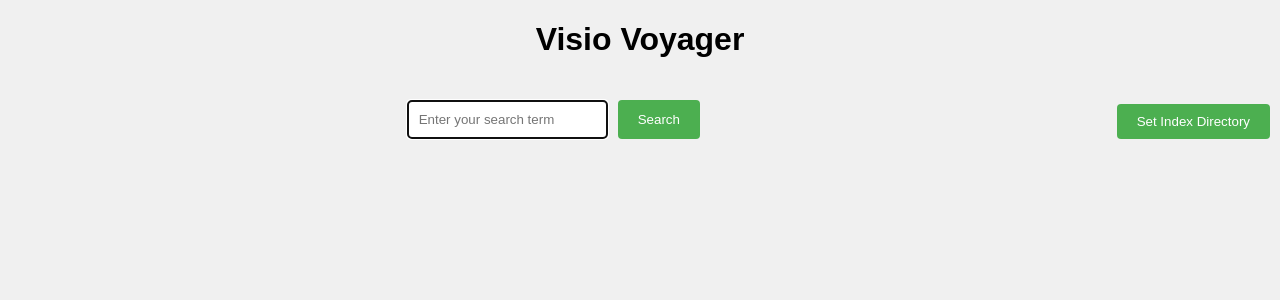
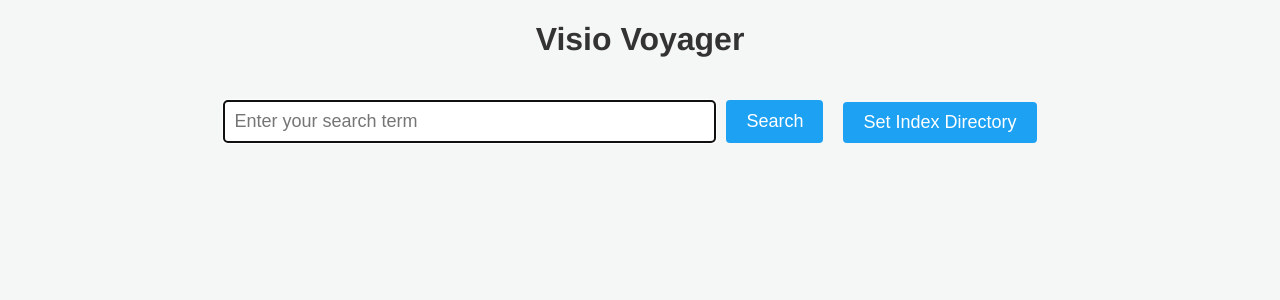
Before and after one commit to spartanhaden/visio-voyager, a FastAPI app: page / in a window 1280 px wide. Shown: the top 300 px of the page. Run offline with FastAPI, Linux system fonts and the light colour scheme.

Commit message:
improve styling

```diff
--- a/static/css/style.css
+++ b/static/css/style.css
@@ -1,70 +1,85 @@
 body {
     justify-content: center;
     margin: 0;
-    background-color: #f0f0f0;
-    font-family: Arial, sans-serif;
+    background-color: #f4f7f6;
+    font-family: 'Helvetica Neue', sans-serif;
 }
 
 h1 {
     text-align: center;
+    color: #333;
 }
 
 .inputBar {
     display: flex;
     justify-content: center;
     padding: 20px 0;
-    /* flex-direction: column; */
-    /* width: 100%; */
 }
 
 #searchForm {
     display: flex;
     justify-content: center;
     flex-grow: 1;
+    max-width: 600px;
 }
 
 #directoryPickerButton {
     align-self: flex-end;
-    margin: 0 10px;
+    margin: 0 20px;
 }
 
 input[type=text] {
+    font-size: 18px;
     padding: 10px;
-    border: 2px solid #ccc;
+    border: 1px solid #ccc;
     border-radius: 4px;
+    width: 100%;
 }
 
 button {
-    background-color: #4CAF50;
+    font-size: 18px;
+    background-color: #1DA1F2;
     color: white;
     padding: 10px 20px;
     margin-left: 10px;
     border: none;
     border-radius: 4px;
     cursor: pointer;
+    transition: background-color 0.3s;
 }
 
 button:hover {
-    background-color: #45a049;
+    background-color: #0c85d0;
 }
 
 #imageContainer {
     display: grid;
     grid-template-columns: repeat(auto-fill, minmax(250px, 1fr));
-    gap: 10px;
-    padding: 10px;
-    width: 80%;
+    gap: 20px;
+    padding: 20px;
+    width: calc(100% - 40px);
     margin: 0 auto;
 }
 
 .card {
-    border: 1px solid #ccc;
-    border-radius: 5px;
-    padding: 10px;
+    display: flex;
+    flex-direction: column;
+    align-items: center;
+    justify-content: center;
+    border: 1px solid #ddd;
+    border-radius: 10px;
+    padding: 15px;
     text-align: center;
+    transition: box-shadow 0.3s;
+    box-shadow: 0 4px 6px rgba(0, 0, 0, 0.1);
 }
 
 .card img {
     max-width: 100%;
     height: auto;
+    border-radius: 5px;
 }
+
+.card:hover {
+    box-shadow: 0 8px 15px rgba(0, 0, 0, 0.2);
+}
```
